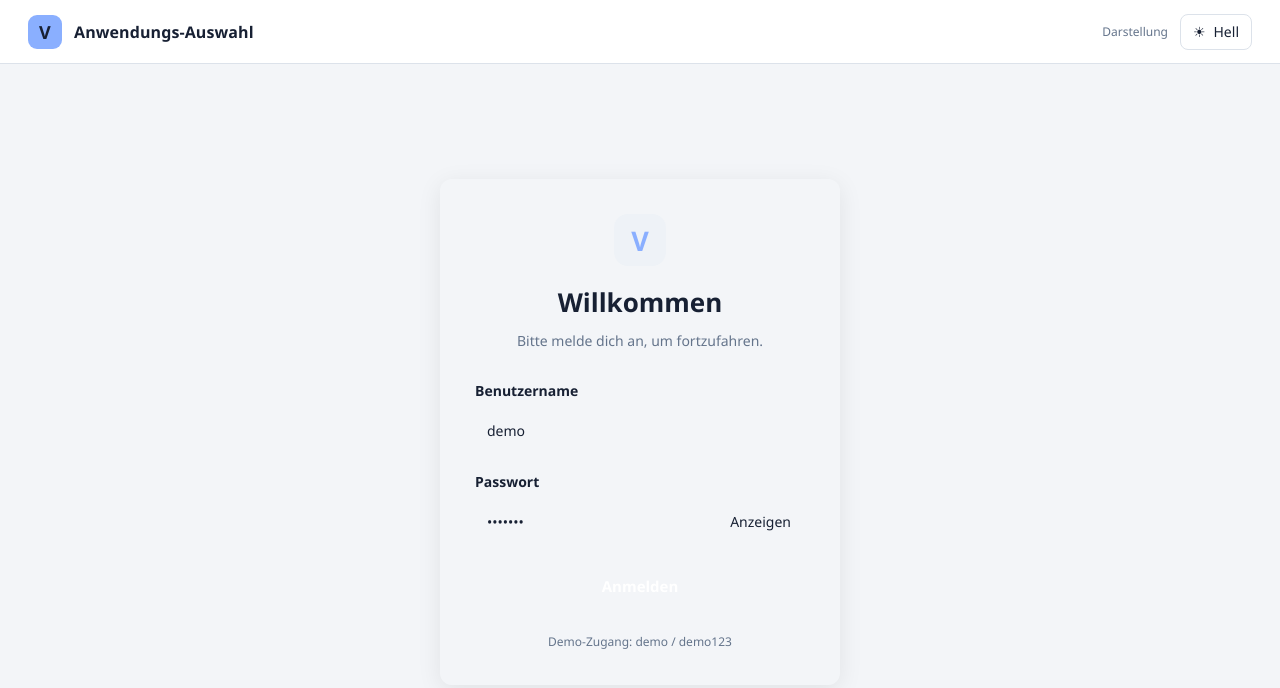
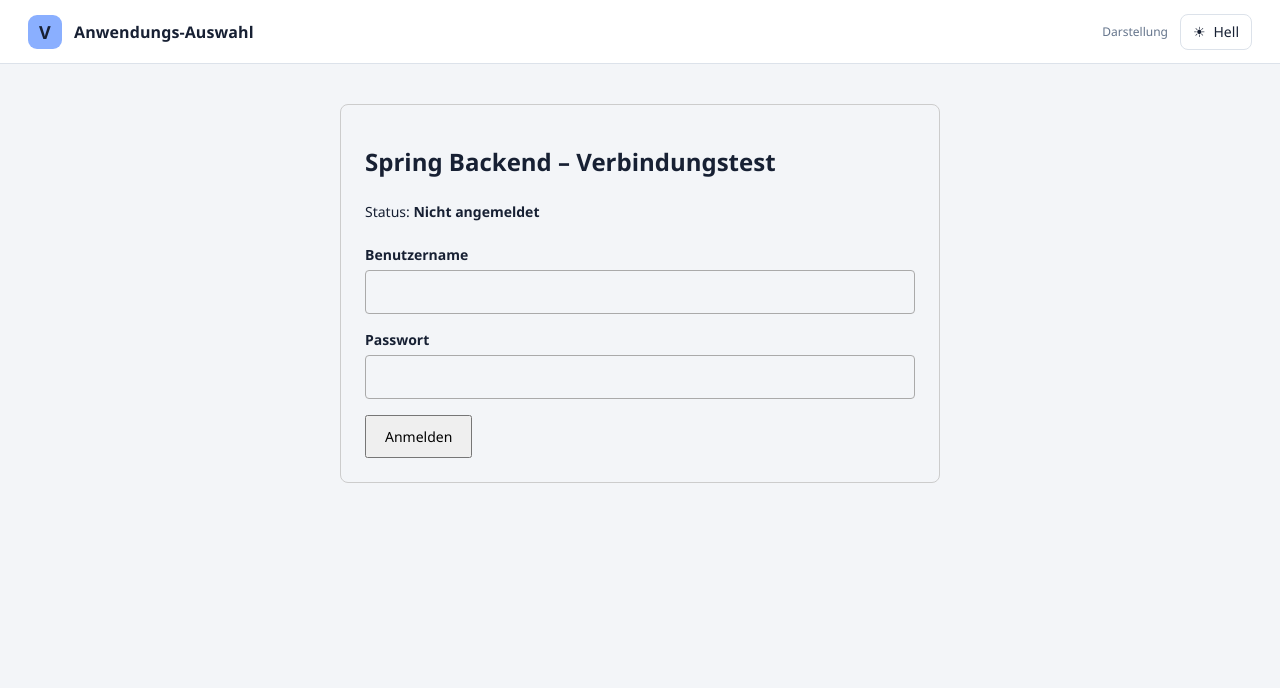
Before and after one commit to ea234/evorgang_ui, an Angular app: page /app_test_backend in a window 1280 px wide. Before the commit this address led to /login. Shown: the top 688 px of the page. Built offline with nearby package versions, Linux system fonts and the light colour scheme.

Commit message:
Zugriff ueber http

```diff
--- a/src/app/app-module.ts
+++ b/src/app/app-module.ts
@@ -10,6 +10,8 @@ import { Vorgangsbearbeitung } from './app_vorgang/components/vorgangsbearbeitun
 import { AppRoutingModule } from './app-routing-module';
 import { App } from './app';
 import { Dokumentenanzeige } from './app_vorgang/components/dokumentenanzeige/dokumentenanzeige';
+import { provideHttpClient } from '@angular/common/http';
+import { AppTestBackend } from './app_test_backend/components/app-test-backend/app-test-backend';
 
 @NgModule({
   declarations: [
@@ -21,9 +23,10 @@ import { Dokumentenanzeige } from './app_vorgang/components/dokumentenanzeige/do
     Vorgangssteuerung,
     Vorgangsbearbeitung,
     Dokumentenanzeige,
+    AppTestBackend,
   ],
   imports: [BrowserModule, AppRoutingModule, FormsModule],
-  providers: [provideBrowserGlobalErrorListeners()],
+  providers: [provideBrowserGlobalErrorListeners(), provideHttpClient()],
   bootstrap: [App],
 })
 export class AppModule {}
--- a/src/app/app-routing-module.ts
+++ b/src/app/app-routing-module.ts
@@ -8,6 +8,7 @@ import { Vorgangssteuerung } from './app_vorgang/components/vorgangssteuerung/vo
 import { Vorgangsbearbeitung } from './app_vorgang/components/vorgangsbearbeitung/vorgangsbearbeitung';
 import { Dokumentenanzeige } from './app_vorgang/components/dokumentenanzeige/dokumentenanzeige';
 import { authGuard } from './user/service/auth.guard';
+import { AppTestBackend } from './app_test_backend/components/app-test-backend/app-test-backend';
 
 const routes: Routes = [
   {
@@ -37,6 +38,10 @@ const routes: Routes = [
     ]
   },
   {
+    path: 'app_test_backend',
+    component: AppTestBackend
+  },
+  {
     path: '',
     redirectTo: 'evorgang',
     pathMatch: 'full'
--- /dev/null
+++ b/src/app/app_test_backend/components/app-test-backend/app-test-backend.css
@@ -0,0 +1,63 @@
+
+.backend-container {
+  max-width: 600px;
+  margin: 40px auto;
+  padding: 24px;
+  border: 1px solid #ccc;
+  border-radius: 8px;
+}
+
+h1 {
+  font-size: 24px;
+  margin-bottom: 24px;
+}
+
+.status {
+  margin-bottom: 24px;
+}
+
+.form-group {
+  display: flex;
+  flex-direction: column;
+  margin-bottom: 16px;
+}
+
+label {
+  margin-bottom: 6px;
+}
+
+input {
+  padding: 10px;
+  border: 1px solid #aaa;
+  border-radius: 4px;
+}
+
+button {
+  padding: 10px 18px;
+  margin-right: 10px;
+  cursor: pointer;
+}
+
+button:disabled {
+  cursor: not-allowed;
+  opacity: 0.5;
+}
+
+.success {
+  color: green;
+}
+
+.error {
+  color: #c62828;
+  margin-top: 16px;
+}
+
+.result {
+  margin-top: 24px;
+}
+
+pre {
+  padding: 12px;
+  background: #eee;
+  white-space: pre-wrap;
+}
--- /dev/null
+++ b/src/app/app_test_backend/components/app-test-backend/app-test-backend.html
@@ -0,0 +1,88 @@
+
+<div class="backend-container">
+
+  <h1>Spring Backend – Verbindungstest</h1>
+
+  <div class="status">
+    Status:
+    <strong>
+      {{ authenticated ? 'Angemeldet' : 'Nicht angemeldet' }}
+    </strong>
+  </div>
+
+  @if (!authenticated) {
+
+    <form (ngSubmit)="onLogin()">
+
+      <div class="form-group">
+        <label for="username">Benutzername</label>
+        <input
+          id="username"
+          name="username"
+          type="text"
+          [(ngModel)]="username"
+          required>
+      </div>
+
+      <div class="form-group">
+        <label for="password">Passwort</label>
+        <input
+          id="password"
+          name="password"
+          type="password"
+          [(ngModel)]="password"
+          required>
+      </div>
+
+      <button type="submit" [disabled]="busy">
+        Anmelden
+      </button>
+
+    </form>
+
+  }
+
+  @if (authenticated) {
+
+    <div class="actions">
+
+      <button
+        type="button"
+        (click)="onPing()"
+        [disabled]="busy">
+        Ping aufrufen
+      </button>
+
+      <button
+        type="button"
+        (click)="onLogout()"
+        [disabled]="busy">
+        Abmelden
+      </button>
+
+    </div>
+
+  }
+
+  @if (busy) {
+    <p>Bitte warten ...</p>
+  }
+
+  @if (statusMessage) {
+    <p class="success">{{ statusMessage }}</p>
+  }
+
+  @if (pingResult) {
+    <div class="result">
+      <h3>Antwort des Spring-Backends</h3>
+      <pre>{{ pingResult }}</pre>
+    </div>
+  }
+
+  @if (errorMessage) {
+    <div class="error" role="alert">
+      {{ errorMessage }}
+    </div>
+  }
+
+</div>
--- /dev/null
+++ b/src/app/app_test_backend/components/app-test-backend/app-test-backend.ts
@@ -0,0 +1,129 @@
+
+import { Component } from '@angular/core';
+import { HttpErrorResponse } from '@angular/common/http';
+import { SpringAuthService } from '../../service/spring-auth.service';
+import { switchMap, tap, finalize } from 'rxjs';
+
+@Component({
+  selector: 'app-test-backend',
+  standalone: false,
+  templateUrl: './app-test-backend.html',
+  styleUrl: './app-test-backend.css'
+})
+export class AppTestBackend {
+
+  username = '';
+  password = '';
+
+  authenticated = false;
+  busy = false;
+
+  errorMessage = '';
+  pingResult = '';
+  statusMessage = '';
+
+  constructor(private springAuth: SpringAuthService) {}
+
+
+onLogin(): void {
+
+  console.log('[Backend-Test] onLogin() aufgerufen');
+  console.log('[Backend-Test] Benutzername:', this.username);
+
+  this.busy = true;
+  this.errorMessage = '';
+  this.pingResult = '';
+  this.statusMessage = '';
+
+  console.log('[Backend-Test] Rufe GET /csrf auf');
+
+  this.springAuth.loadCsrfToken().pipe(
+
+    tap(() => {
+      console.log('[Backend-Test] CSRF-Abruf erfolgreich');
+      console.log('[Backend-Test] Starte POST /login');
+    }),
+
+    switchMap(() =>
+      this.springAuth.login(this.username, this.password)
+    ),
+
+    tap(response => {
+      console.log('[Backend-Test] Login-Antwort:', response);
+    }),
+
+    finalize(() => {
+      console.log('[Backend-Test] Login-Vorgang beendet');
+      this.busy = false;
+    })
+
+  ).subscribe({
+
+    next: response => {
+      this.authenticated = response.authenticated;
+      this.statusMessage = 'Anmeldung erfolgreich.';
+
+      console.log(
+        '[Backend-Test] Authentifiziert:',
+        this.authenticated
+      );
+    },
+
+    error: (error: HttpErrorResponse) => {
+
+      console.error('[Backend-Test] HTTP-Fehler:', {
+        status: error.status,
+        statusText: error.statusText,
+        message: error.message,
+        response: error.error
+      });
+
+      this.authenticated = false;
+
+      this.errorMessage =
+        `Anmeldung fehlgeschlagen (HTTP ${error.status}).`;
+    }
+
+  });
+}
+
+  onPing(): void {
+
+    this.busy = true;
+    this.errorMessage = '';
+    this.pingResult = '';
+
+    this.springAuth.ping().subscribe({
+      next: result => {
+        this.pingResult = result;
+        this.busy = false;
+      },
+      error: (error: HttpErrorResponse) => {
+        this.errorMessage =
+          `Ping fehlgeschlagen (HTTP ${error.status}).`;
+        this.busy = false;
+      }
+    });
+  }
+
+  onLogout(): void {
+
+    this.busy = true;
+    this.errorMessage = '';
+    this.pingResult = '';
+
+    this.springAuth.logout().subscribe({
+      next: () => {
+        this.authenticated = false;
+        this.password = '';
+        this.statusMessage = 'Abmeldung erfolgreich.';
+        this.busy = false;
+      },
+      error: (error: HttpErrorResponse) => {
+        this.errorMessage =
+          `Abmeldung fehlgeschlagen (HTTP ${error.status}).`;
+        this.busy = false;
+      }
+    });
+  }
+}
--- /dev/null
+++ b/src/app/app_test_backend/service/spring-auth.service.ts
@@ -0,0 +1,90 @@
+
+import { Injectable } from '@angular/core';
+import { HttpClient } from '@angular/common/http';
+import { Observable, map, tap } from 'rxjs';
+
+export interface LoginResponse {
+  authenticated: boolean;
+}
+
+@Injectable({
+  providedIn: 'root'
+})
+export class SpringAuthService {
+
+  private readonly baseUrl = '';
+
+  private authenticated = false;
+
+  constructor( private http: HttpClient ) {}
+
+  /**
+   * CSRF-Token vom Spring-Backend abrufen.
+   * Das Cookie XSRF-TOKEN wird dabei gesetzt.
+   */
+  loadCsrfToken(): Observable<void>
+  {
+    return this.http.get<void>( `${this.baseUrl}/csrf` );
+  }
+
+  /**
+   * Anmeldung über Spring Security.
+   */
+  login( username: string, password: string ): Observable<LoginResponse>
+  {
+    const body = new URLSearchParams();
+
+    body.set('username', username);
+    body.set('password', password);
+
+    return this.http.post<LoginResponse>(
+      `${this.baseUrl}/login`,
+      body.toString(),
+      {
+        headers: {
+          'Content-Type': 'application/x-www-form-urlencoded',
+          'Accept': 'application/json'
+        },
+        withCredentials: true
+      }
+    ).pipe(
+      tap( response => { this.authenticated = response.authenticated; })
+    );
+  }
+
+  /**
+   * Authentifizierten Ping aufrufen.
+   */
+  ping(): Observable<string>
+  {
+    return this.http.get(
+      `${this.baseUrl}/api/test/ping`,
+      {
+        responseType: 'text',
+        withCredentials: true
+      }
+    );
+  }
+
+  /**
+   * Abmeldung über Spring Security.
+   */
+  logout(): Observable<void>
+  {
+    return this.http.post<void>(
+      `${this.baseUrl}/logout`,
+      {},
+      {
+        withCredentials: true
+      }
+    ).pipe(
+      tap(() => {
+        this.authenticated = false;
+      })
+    );
+  }
+
+  isAuthenticated(): boolean {
+    return this.authenticated;
+  }
+}
```
Also changed, not shown: 1 other file (tests, documents, lock files or other folders).
